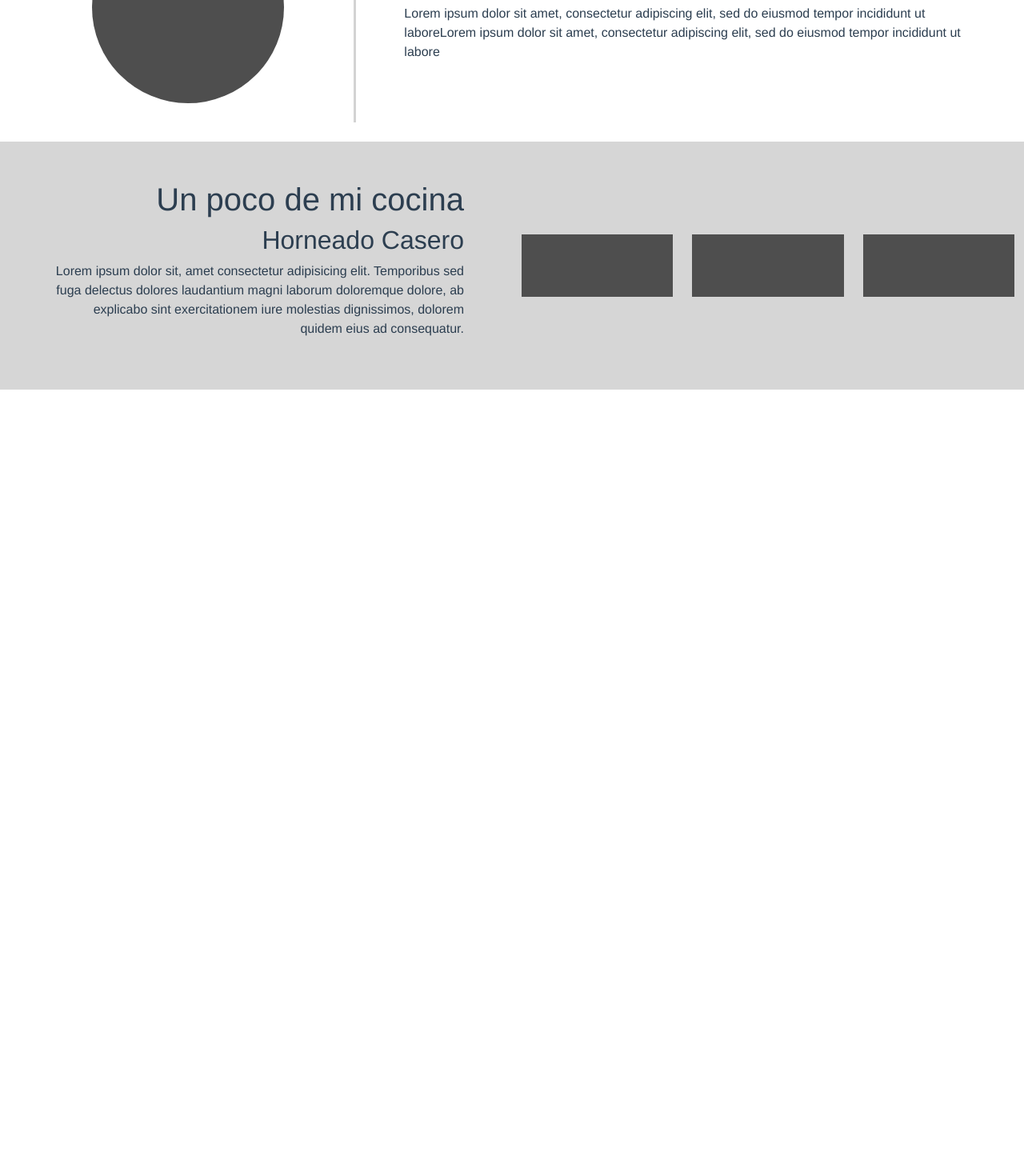
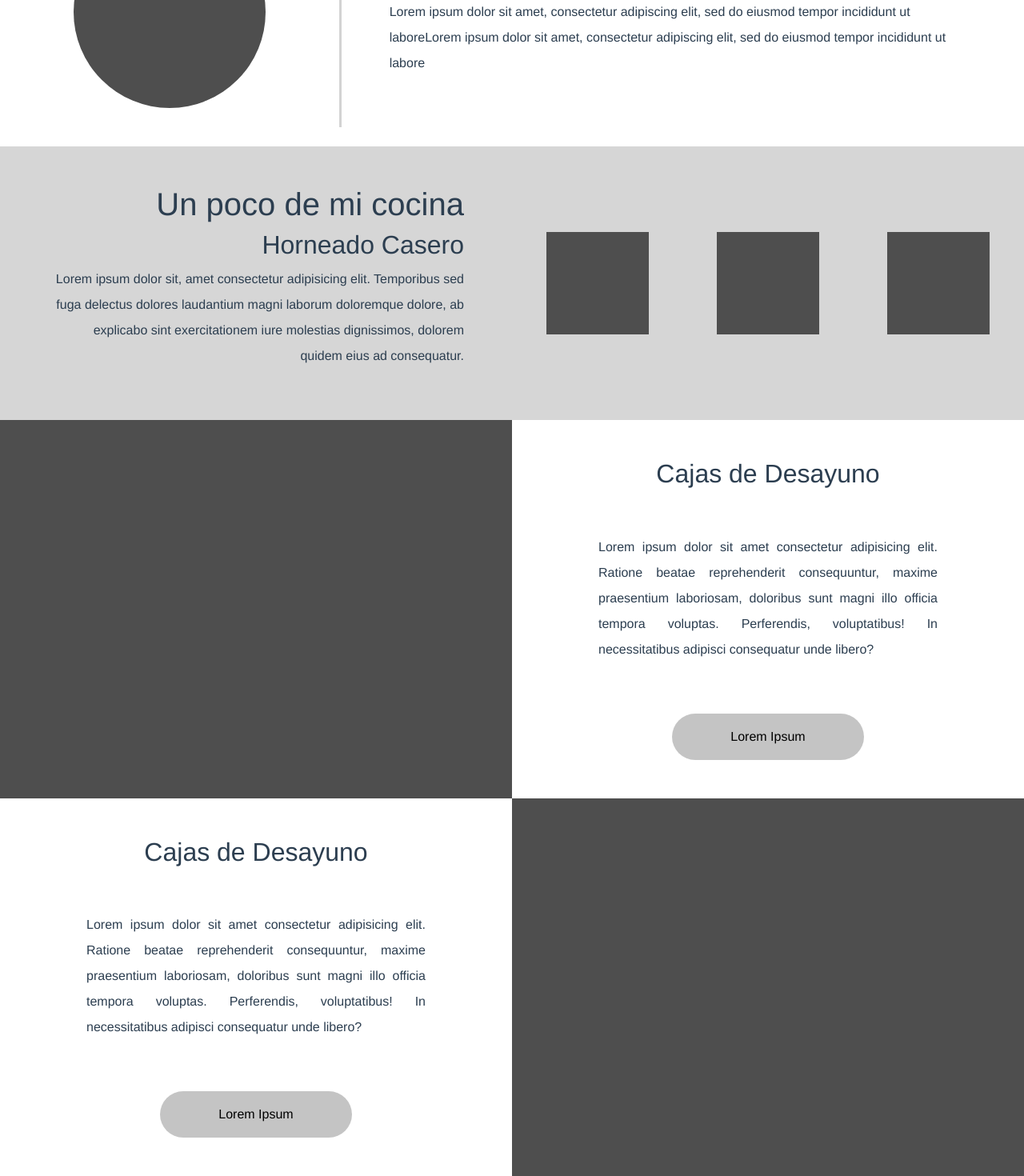
Before and after one commit to amsuarez99/CakesFront, a Vue app: page / in a window 1280 px wide. Shown: the part 928-2398 px from the top of the page at 80% size. Before the commit the page ends 1439 px from the top, so only its background shows below. Built offline with nearby package versions, Linux system fonts and the light colour scheme.

Commit message:
Adds sale section and fixes reel section

```diff
--- a/src/App.vue
+++ b/src/App.vue
@@ -18,6 +18,7 @@
 
 #nav {
   padding: 30px;
+  background-color: #D6D6D6;
 }
 
 #nav a {
@@ -28,4 +29,30 @@
 #nav a.router-link-exact-active {
   color: #42b983;
 }
+
+.text-md-left {
+  text-align: left;
+}
+
+.text-md-center {
+  text-align: center;
+}
+
+.text-md-justify {
+  text-align: justify;
+}
+
+@media screen and (max-width: 767px) {
+  .text-left {
+    text-align: left;
+  }
+
+  .text-center {
+    text-align: center;
+  }
+
+  .text-justify {
+    text-align: justify;
+  }
+}
 </style>
--- a/src/components/HelloWorld.vue
+++ b/src/components/HelloWorld.vue
@@ -27,16 +27,16 @@
 
 
 <!-- Intro -->
-<div class="container-fluid intro my-4">
+<div class="container-fluid my-4">
   <div class="row">
     <div class="col-md-4 photo-container">
       <span class="photo rounded-circle mx-auto mb-4"></span>
     </div>
     <div class="col-md-8 d-flex">
       <div class="d-flex flex-row align-items-center">
-        <div class="p-5">
-          <h2 class="display-6 d-block">Soy Cecilia Ponce</h2>
-          <p class="d-block">Lorem ipsum dolor sit amet, consectetur adipiscing elit, sed do eiusmod tempor incididunt ut laboreLorem ipsum dolor sit amet, consectetur adipiscing elit, sed do eiusmod tempor incididunt ut labore</p>
+        <div class="p-5 intro-text">
+          <h2 class="display-6">Soy Cecilia Ponce</h2>
+          <p class="">Lorem ipsum dolor sit amet, consectetur adipiscing elit, sed do eiusmod tempor incididunt ut laboreLorem ipsum dolor sit amet, consectetur adipiscing elit, sed do eiusmod tempor incididunt ut labore</p>
         </div>
       </div>
     </div>
@@ -44,25 +44,50 @@
 </div>
 
 <!-- Reel -->
-<div class="container-fluid reel my-4">
+<div class="container-fluid reel">
   <div class="row">
     <div class="col-md-6 d-flex">
       <div class="d-flex flex-row align-items-center">
-        <div class="p-5">
+        <div class="p-5 reel-text">
           <h2 class="display-6 d-block">Un poco de mi cocina</h2>
           <h2 class="display-7 d-block">Horneado Casero</h2>
           <p class="d-block">Lorem ipsum dolor sit, amet consectetur adipisicing elit. Temporibus sed fuga delectus dolores laudantium magni laborum doloremque dolore, ab explicabo sint exercitationem iure molestias dignissimos, dolorem quidem eius ad consequatur.</p>
         </div>
       </div>
     </div>
-    <div class="col-md-2 d-md-flex align-items-center"><span class="reel-img w-100 h-25 d-block"></span></div>
-    <div class="col-md-2 d-md-flex align-items-center"><span class="reel-img w-100 h-25 d-block"></span></div>
-    <div class="col-md-2 d-md-flex align-items-center"><span class="reel-img w-100 h-25 d-block"></span></div>
+    <div class="col-md-2 d-md-flex align-items-center"><span class="d-block reel-img mx-auto my-3"></span></div>
+    <div class="col-md-2 d-md-flex align-items-center"><span class="d-block reel-img mx-auto my-3"></span></div>
+    <div class="col-md-2 d-md-flex align-items-center"><span class="d-block reel-img mx-auto my-3"></span></div>
   </div>
 </div>
 
-  <!-- Catalog -->
-
+<!-- Catalog -->
+<div class="container-fluid catalog">
+  <div class="row my-5 my-md-0">
+    <span class="col-md-6 d-block box-img"></span>
+    <div class="col-md-6">
+      <div class="d-md-flex align-items-center">
+        <div class="sales p-5">
+          <h2 class="display-7">Cajas de Desayuno</h2>
+          <p class="text-md-justify p-5">Lorem ipsum dolor sit amet consectetur adipisicing elit. Ratione beatae reprehenderit consequuntur, maxime praesentium laboriosam, doloribus sunt magni illo officia tempora voluptas. Perferendis, voluptatibus! In necessitatibus adipisci consequatur unde libero?</p>
+          <a class="masthead-cta btn mr-4" href="#" role="button">Lorem Ipsum</a>
+        </div>
+      </div>
+    </div>
+  </div>
+  <div class="row my-5 my-md-0">
+    <div class="col-md-6">
+      <div class="d-md-flex align-items-center">
+        <div class="sales p-5">
+          <h2 class="display-7 text-center">Cajas de Desayuno</h2>
+          <p class="text-md-justify p-5">Lorem ipsum dolor sit amet consectetur adipisicing elit. Ratione beatae reprehenderit consequuntur, maxime praesentium laboriosam, doloribus sunt magni illo officia tempora voluptas. Perferendis, voluptatibus! In necessitatibus adipisci consequatur unde libero?</p>
+          <a class="masthead-cta btn mr-4" href="#" role="button">Lorem Ipsum</a>
+        </div>
+      </div>
+    </div>
+    <span class="col-md-6 d-block box-img"></span>
+  </div>
+</div>
 </template>
 
 <script>
@@ -76,12 +101,18 @@ export default {
 
 <!-- Add "scoped" attribute to limit CSS to this component only -->
 <style scoped>
-@media screen and (max-width: 767px) {
-  .photo-container {
-    border-bottom: 3px solid lightgray;
-  }
+p {
+  line-height: 2rem;
 }
 
+.box-img {
+  min-height: 8rem;
+}
+
+.reel-img {
+  width: 8rem;
+  height: 8rem;
+}
 
 .masthead {
   background-color: #4F4A4A;
@@ -106,8 +137,7 @@ export default {
   border-right: 3px solid lightgray;
 }
 
-.intro>* {
-  margin-left: 1rem;
+.intro-text > * {
   text-align: left;
 }
 
@@ -158,4 +188,31 @@ li {
 a {
   color: #42b983;
 }
+
+@media screen and (max-width: 767px) {
+  .photo-container {
+    border-bottom: 3px solid lightgray;
+  }
+  .intro-text > p, .intro-text > h2 {
+    text-align: center;
+  }
+  .intro-text > p, .intro-text > h2 {
+    text-align: center;
+  }
+  .reel-text > p, .reel-text > h2 {
+    text-align: center;
+  }
+  .reel-text > p, .reel-text > h2 {
+    text-align: center;
+  }
+
+  .reel-img {
+    width: 15rem;
+    height: 15rem;
+  }
+}
+
+.box-img {
+  background-color:#4E4E4E;
+}
 </style>
```
Also changed, not shown: 1 other file (tests, documents, lock files or other folders).
